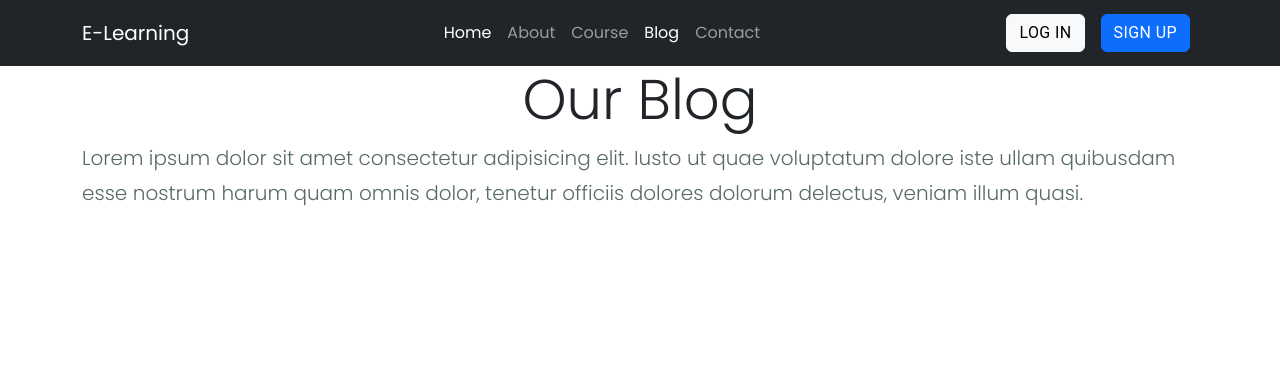
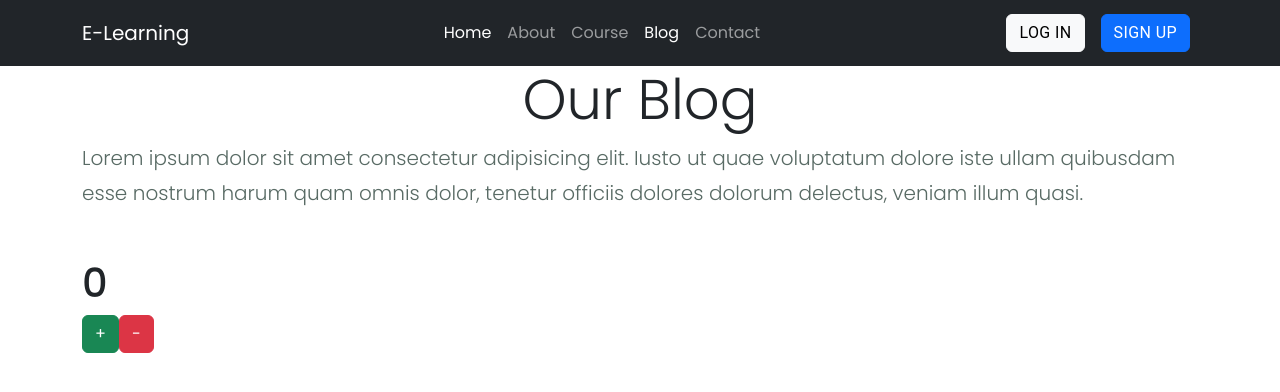
Before and after one commit to harishkgit9640/E_Learning_Website, a React (Create React App) app: page /blog in a window 1280 px wide. Shown: the top 392 px of the page. Built offline with nearby package versions, Linux system fonts and the light colour scheme.

Commit message:
some changes

```diff
--- a/src/Component/Blog.jsx
+++ b/src/Component/Blog.jsx
@@ -1,4 +1,5 @@
 import React from 'react'
+import Counter from '../Counter'
 
 const Blog = () => {
     return (
@@ -11,6 +12,7 @@ const Blog = () => {
                         veniam illum quasi.</p>
                 </div>
             </div>
+            <Counter />
         </div>
     )
 }
--- a/src/Counter.jsx
+++ b/src/Counter.jsx
@@ -1,17 +1,25 @@
 import React, { useState } from 'react'
 
 const Counter = () => {
-    // const [data, setData] = useState()
-    const name = 'javascript'
+    const [data, setData] = useState(0)
     const incFunction = () => {
+        if (data <= 9 || data > 0) {
+            setData((data + 1));
+        }
     }
     const decFunction = () => {
+        if (data === 0) {
+            setData(data)
+        } else {
+            setData(data - 1)
+        }
+
     }
     return (
-        <div>
-            <h1>Hello {name} </h1>
-            <button onClick={incFunction} >+</button>
-            <button onClick={decFunction} >-</button>
+        <div className='container mt-5 mx-auto'>
+            <h1> {data} </h1>
+            <button className='btn btn-success' onClick={incFunction} >+</button>
+            <button className='btn btn-danger' onClick={decFunction} >-</button>
         </div>
     )
 }
```
